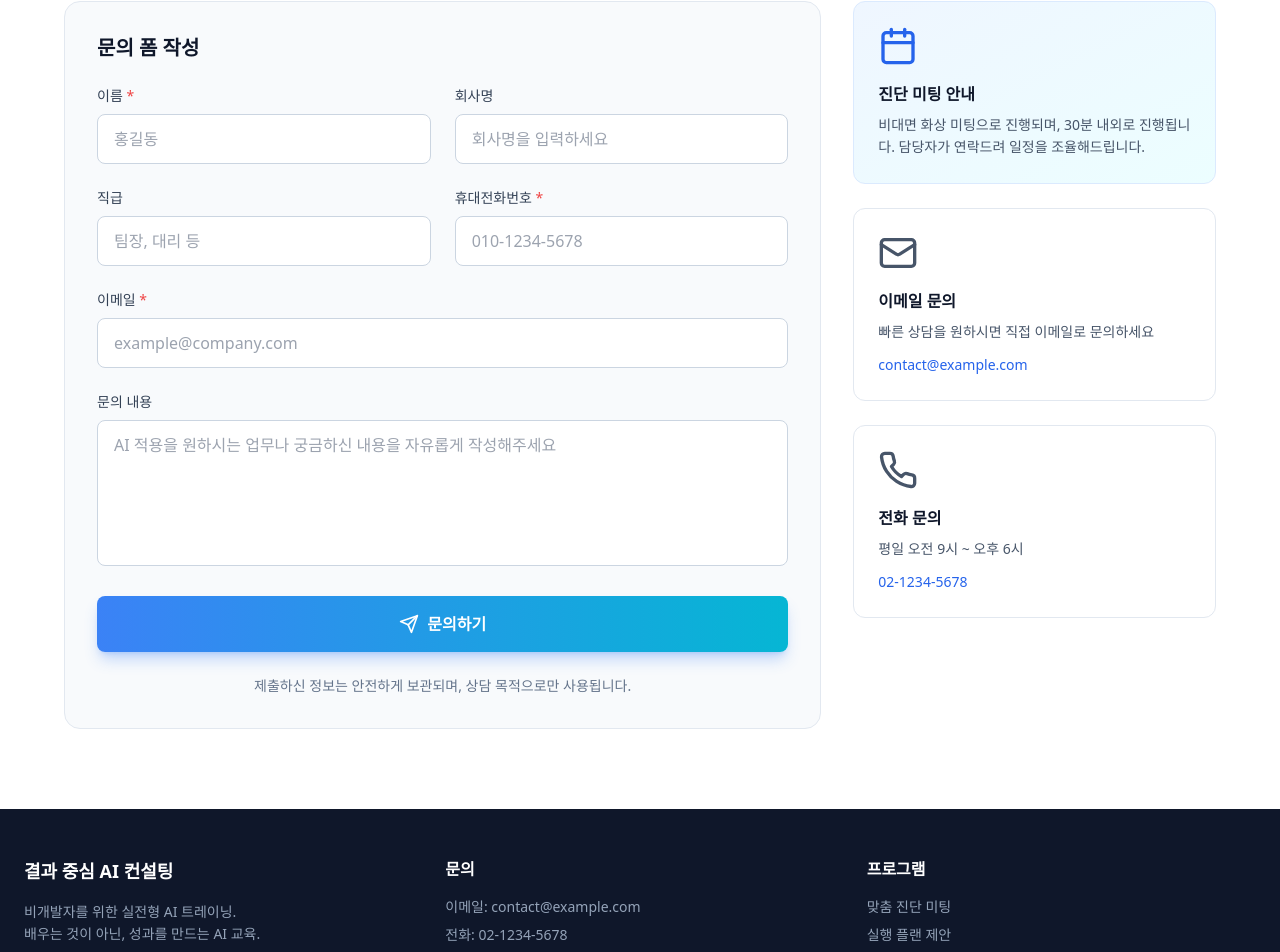
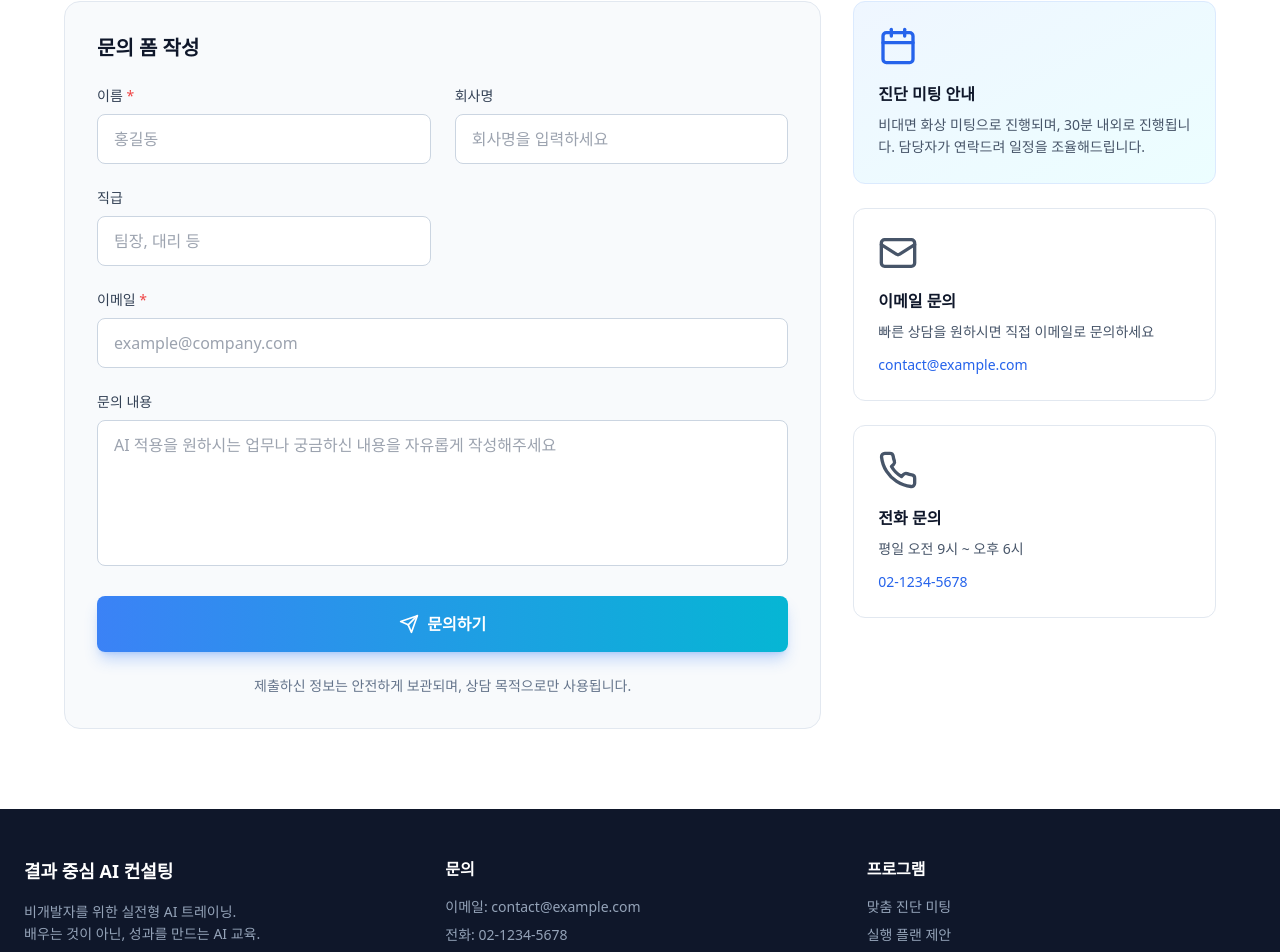
Before and after one commit to doramaarxxx/ai-automation-landingpage, a React (Vite) app: page / in a window 1280 px wide. Shown: the part 3663-4615 px from the top of the page. Built offline with nearby package versions, Linux system fonts and the light colour scheme.

Commit message:
Updated InquiryForm.tsx

```diff
--- a/src/components/InquiryForm.tsx
+++ b/src/components/InquiryForm.tsx
@@ -5,7 +5,6 @@ interface InquiryData {
   name: string;
   company: string;
   position: string;
-  phone: string;
   email: string;
   message: string;
 }
@@ -15,7 +14,6 @@ export default function InquiryForm() {
     name: '',
     company: '',
     position: '',
-    phone: '',
     email: '',
     message: ''
   });
@@ -38,7 +36,6 @@ export default function InquiryForm() {
         name: '',
         company: '',
         position: '',
-        phone: '',
         email: '',
         message: ''
       });
@@ -122,22 +119,6 @@ export default function InquiryForm() {
           />
         </div>
 
-        <div>
-          <label htmlFor="phone" className="block text-sm font-medium text-slate-700 mb-2">
-            휴대전화번호 <span className="text-red-500">*</span>
-          </label>
-          <input
-            type="tel"
-            id="phone"
-            name="phone"
-            value={formData.phone}
-            onChange={handleChange}
-            required
-            className="w-full px-4 py-3 border border-slate-300 rounded-lg focus:ring-2 focus:ring-blue-500 focus:border-blue-500 outline-none transition-all"
-            placeholder="010-1234-5678"
-          />
-        </div>
-
         <div className="md:col-span-2">
           <label htmlFor="email" className="block text-sm font-medium text-slate-700 mb-2">
             이메일 <span className="text-red-500">*</span>
```
